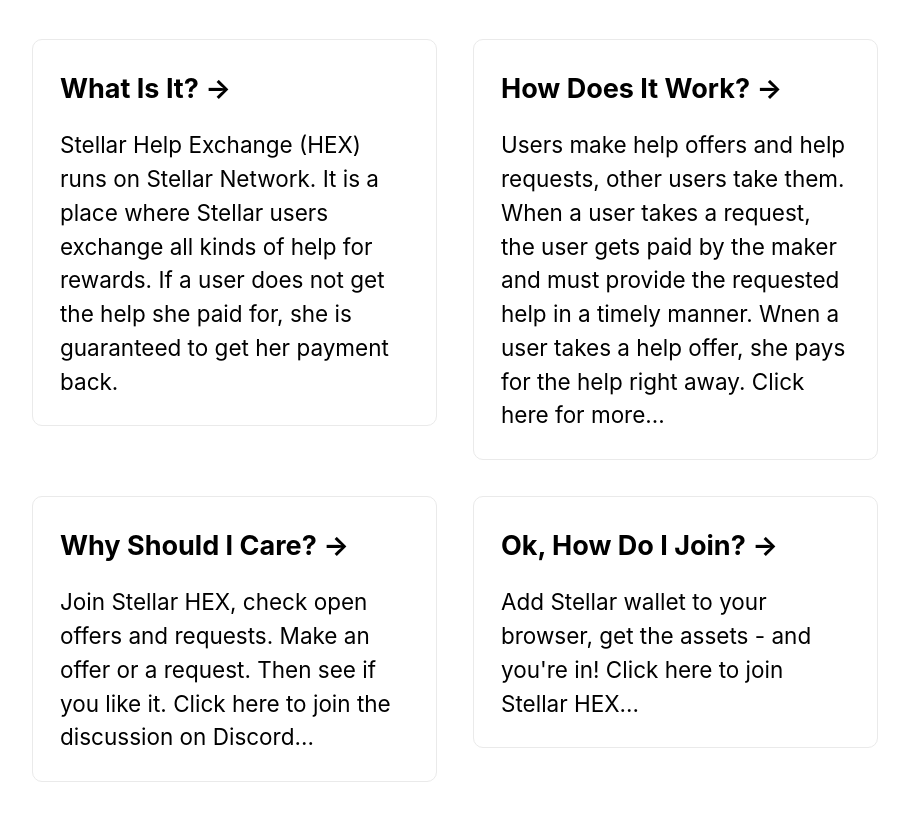
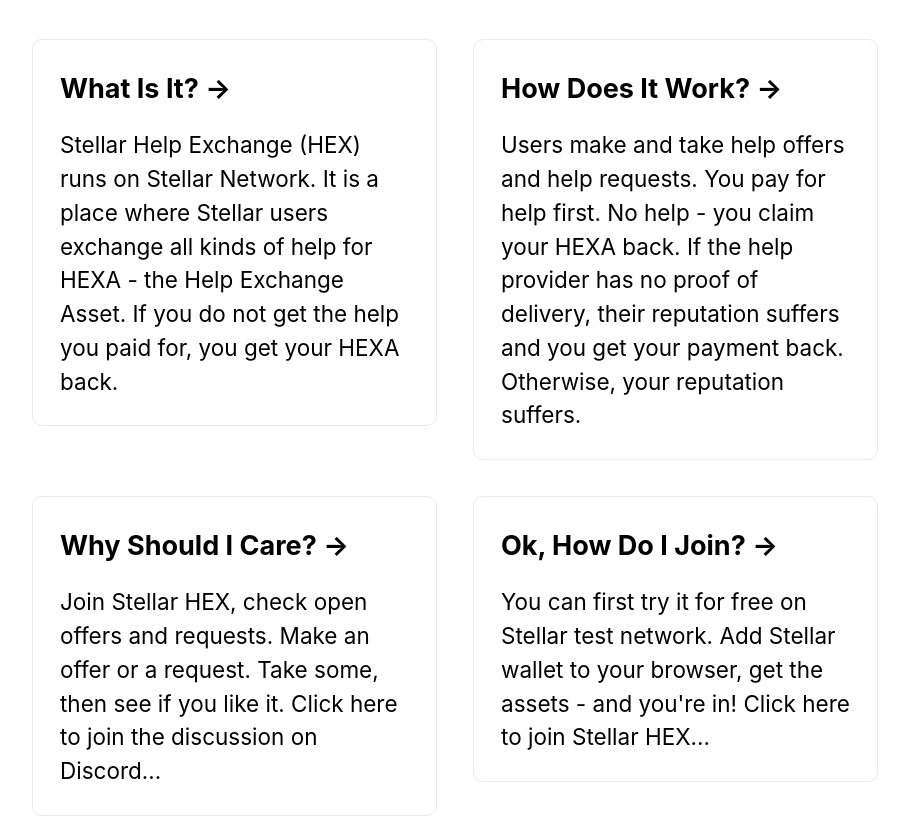
Before and after one commit to amissine/shex, a Next.js app: page / in a window 1280 px wide. Shown: the part 300-1117 px from the top of the page, without its empty margins (185-1094 px from the left). Built offline with nearby package versions, Linux system fonts and the light colour scheme.

Commit message:
Back to UI

```diff
--- a/pages/index.js
+++ b/pages/index.js
@@ -25,9 +25,9 @@ export default function Home() {
             <h3>What Is It? &rarr;</h3>
             <p>
     Stellar Help Exchange (HEX) runs on Stellar Network.
-    It is a place where Stellar users exchange all kinds of help
-    for rewards. If a user does not get the help she paid for,
-    she is guaranteed to get her payment back.
+    It is a place where Stellar users exchange all kinds of help for HEXA -
+    the Help Exchange Asset. If you do not get the help you paid for,
+    you get your HEXA back.
             </p>
           </a>
           <a
@@ -36,11 +36,9 @@ export default function Home() {
           >
             <h3>How Does It Work? &rarr;</h3>
             <p>
-    Users make help offers and help requests, other users take them.
-    When a user takes a request, the user gets paid by the maker
-    and must provide the requested help in a timely manner. Wnen a user
-    takes a help offer, she pays for the help right away. Click here for
-    more...
+    Users make and take help offers and help requests. You pay for help first. No help -
+    you claim your HEXA back. If the help provider has no proof of delivery, their reputation
+    suffers and you get your payment back. Otherwise, your reputation suffers.
             </p>
           </a>
           <a
@@ -50,12 +48,13 @@ export default function Home() {
             <h3>Why Should I Care? &rarr;</h3>
             <p>
     Join Stellar HEX, check open offers and requests. Make an offer or a request.
-    Then see if you like it. Click here to join the discussion on Discord...
+    Take some, then see if you like it. Click here to join the discussion on Discord...
             </p>
           </a>
           <Link href={'/shex-join'} className={styles.card}>
             <h3>Ok, How Do I Join? &rarr;</h3>
             <p>
+    You can first try it for free on Stellar test network.
     Add Stellar wallet to your browser, get the assets - and you're in!
     Click here to join Stellar HEX...
             </p>
--- a/shex/index.js
+++ b/shex/index.js
@@ -6,7 +6,7 @@ import { pGET, } from '../foss/utils.mjs'
 function buyHEXA (opts) { // {{{1
   console.log('buyHEXA opts', opts)
   opts.setQ(p => Object.assign({}, p, { event: 'buyHEXA-started', }))
-  pGET('/request-service', '?name=buyHEXA')
+  pGET('/request-service/bin/buyHEXA.mjs')
     .then(result => {
       console.log(result)
       opts.setQ(p => Object.assign({}, p, { event: 'buyHEXA-stopped', }))
@@ -47,7 +47,7 @@ function teardown (state, setState) { // {{{1
 function watchMakes (opts) { // {{{1
   console.log('watchMakes opts', opts)
   opts.setQ(p => Object.assign({}, p, { event: 'watchMakes-started', }))
-  pGET('/request-service', '?name=watchMakes')
+  pGET('/request-service/bin/watchMakes.mjs')
     .then(result => {
       console.log(result)
       opts.setQ(p => Object.assign({}, p, { event: 'watchMakes-stopped', }))
```
Also changed, not shown: 1 other file (tests, documents, lock files or other folders).
